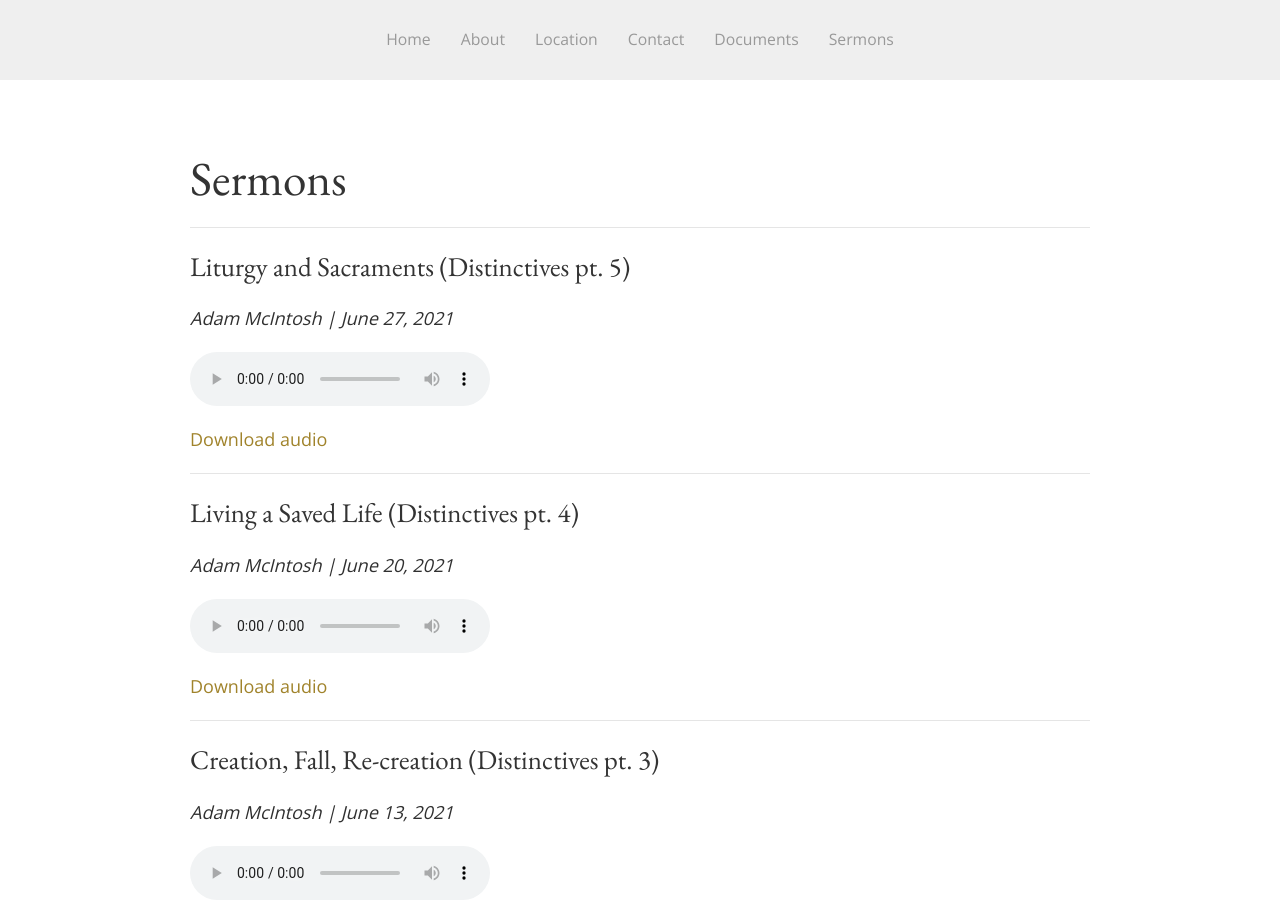
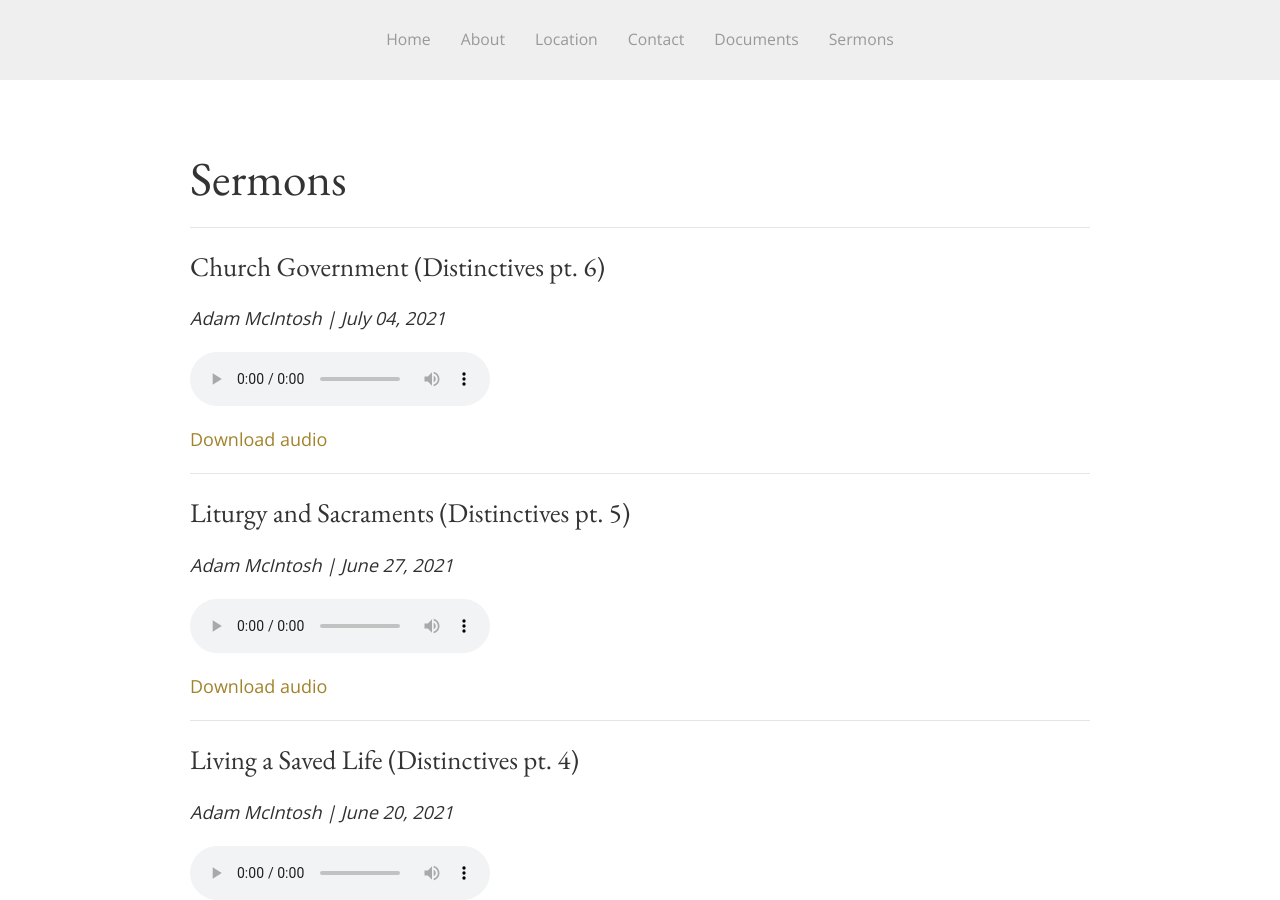
Before and after one commit to SaintDavidsChurch/website, a Jekyll site: the page built from sermons.html, in a window 1280 px wide and 900 px high. Built offline with Jekyll 4.4.1, drawn with Linux system fonts in a browser that asks for light colours.

Commit message:
Updated by InferCMS

```diff
--- a/_data/sermons.yml
+++ b/_data/sermons.yml
@@ -150,3 +150,7 @@
   date: '2021-06-27'
   preacher: Adam McIntosh
   audio_file: https://saintdavids.church/assets/sermons/2021/June/Adam-McIntosh_June27-2021_Distinctives5.mp3
+- title: Church Government (Distinctives pt. 6)
+  date: '2021-07-04'
+  preacher: Adam McIntosh
+  audio_file: https://saintdavids.church/assets/sermons/2021/July/Adam-McIntosh_July4-2021_Distinctives6.mp3
```
